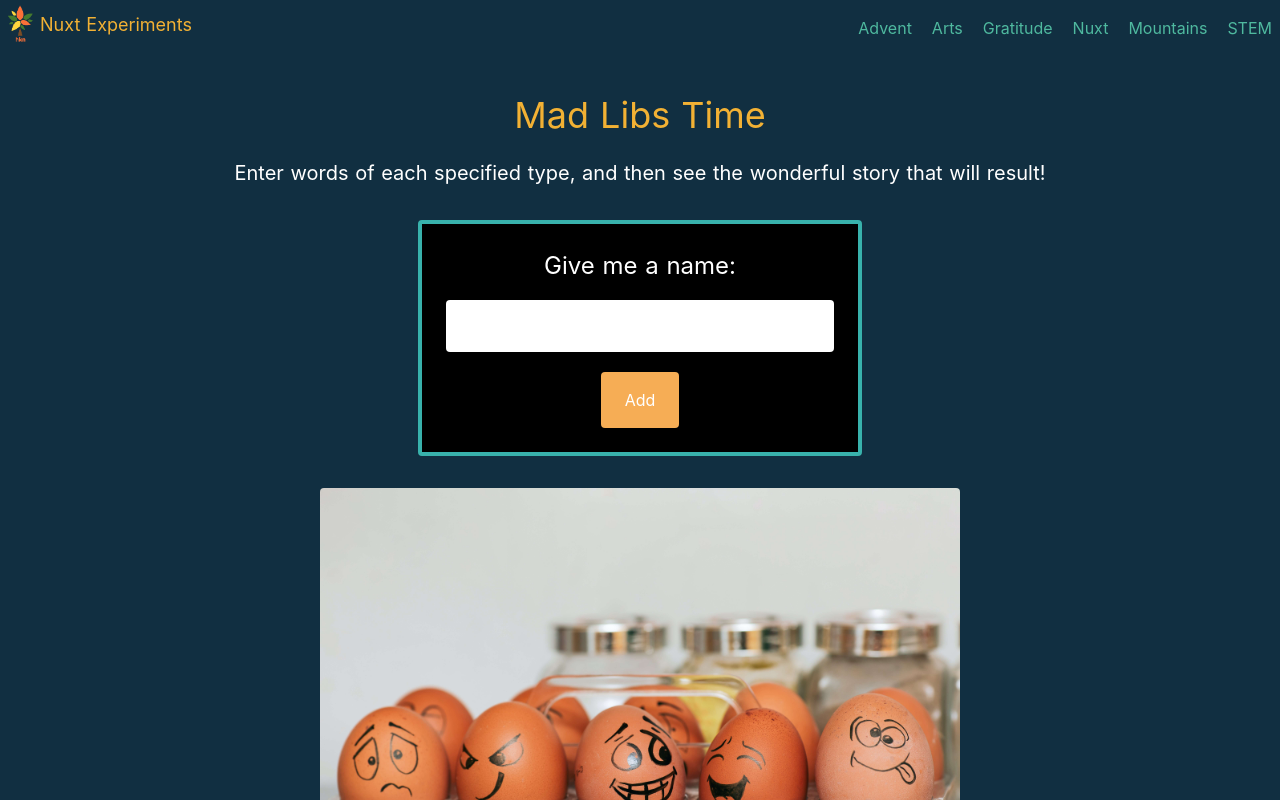
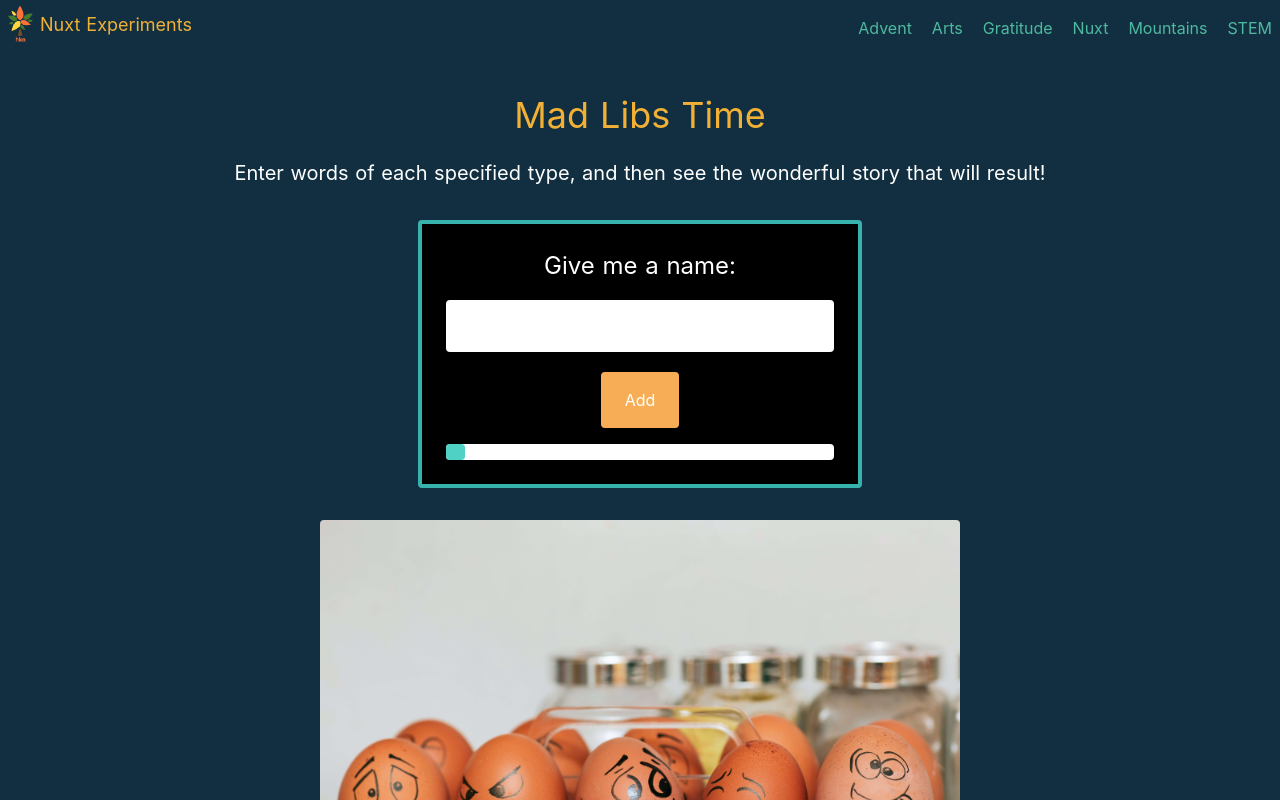
Before and after one commit to ethyl2/nuxt-experiment, a Nuxt app: page /arts/madlibs in a window 1280 px wide. Shown: the top 800 px of the page. Built offline with nearby package versions, Linux system fonts and the light colour scheme.

Commit message:
Adds a computed prop to determine input type

```diff
--- a/components/madlibs/WordInput.vue
+++ b/components/madlibs/WordInput.vue
@@ -6,7 +6,7 @@
     <label for="name1" class="mb-4 text-2xl">Give me a {{ wordType }}:</label>
     <input
       :value="modelName"
-      type="text"
+      :type="inputType"
       name="name1"
       class="text-black p-2 w-full rounded text-2xl mb-5"
       required
@@ -18,6 +18,12 @@
     >
       Add
     </button>
+    <div class="w-full h-4 bg-white rounded mt-4">
+      <div
+        class="h-full bg-teal-400 rounded"
+        :style="{ width: currentWidth }"
+      ></div>
+    </div>
   </form>
 </template>
 
@@ -33,6 +39,25 @@ export default {
       type: String,
       default: 'word',
     },
+    currentStep: {
+      type: Number,
+      default: 1,
+    },
+    totalSteps: {
+      type: Number,
+      default: 1,
+    },
+  },
+  computed: {
+    currentWidth() {
+      return `${(this.currentStep / this.totalSteps) * 100}%`
+    },
+    inputType() {
+      if (this.wordType !== 'number') {
+        return 'text'
+      }
+      return 'number'
+    },
   },
   methods: {
     sendWord() {
--- a/pages/arts/madlibs.vue
+++ b/pages/arts/madlibs.vue
@@ -15,6 +15,8 @@
       <word-input
         v-model="userWords[step['modelName']]"
         :word-type="step['wordType']"
+        :current-step="currentStep"
+        :total-steps="steps.length"
         @handle-submit="handleSubmit"
       />
     </div>
```
